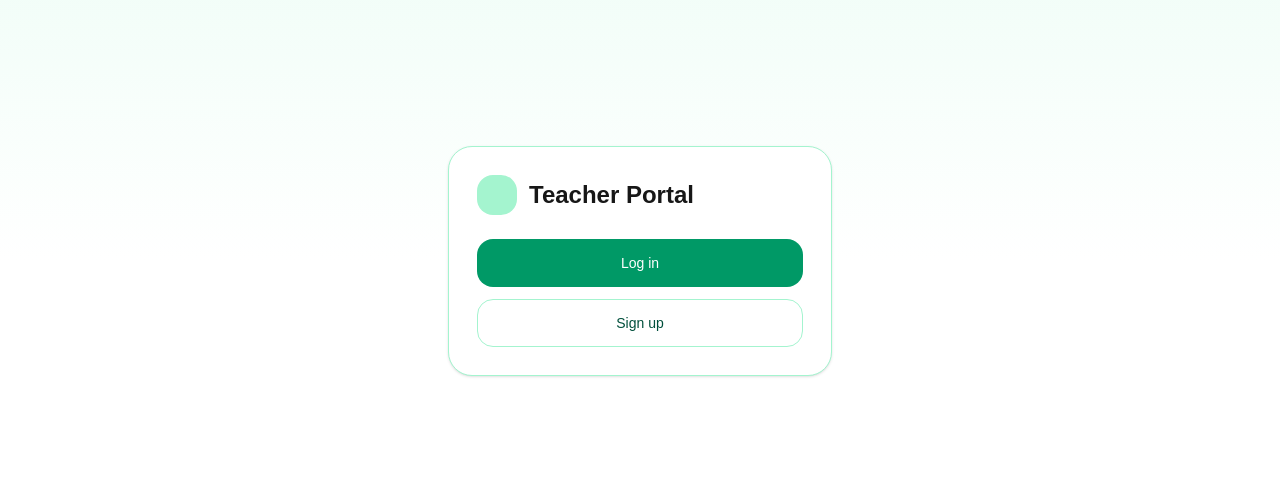
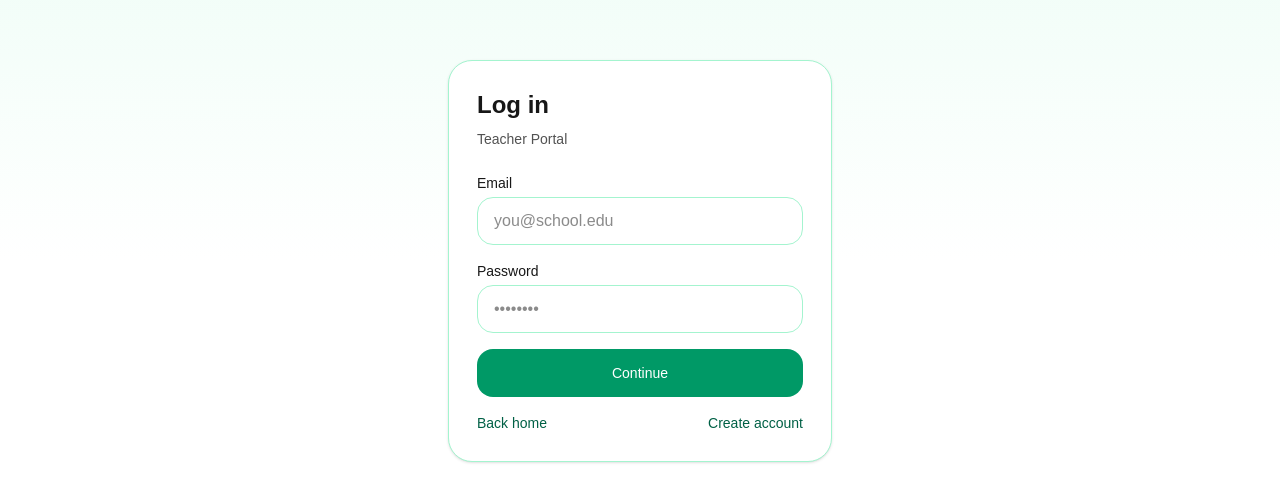
Before and after one commit to wincrazyyy/find-tutor, a Next.js app: page /login in a window 1280 px wide. Shown: the part 139-640 px from the top of the page. Built offline with nearby package versions, Linux system fonts and the light colour scheme.

Commit message:
wrong commit previously

```diff
--- a/app/login/page.tsx
+++ b/app/login/page.tsx
@@ -1,29 +1,57 @@
-// app/page.tsx
-export default function Page() {
+// app/login/page.tsx
+export default function LoginPage() {
   return (
     <main className="min-h-screen p-6 flex items-center justify-center bg-linear-to-b from-emerald-50 via-white to-white">
       <div className="w-full max-w-sm rounded-3xl border border-emerald-200 bg-white p-7 shadow-sm">
-        <div className="flex items-center gap-3">
-          <div className="h-10 w-10 rounded-2xl bg-emerald-200" />
-          <h1 className="text-2xl font-semibold text-neutral-900">
-            Teacher Portal
-          </h1>
-        </div>
+        <h1 className="text-2xl font-semibold text-neutral-900">Log in</h1>
+        <p className="mt-2 text-sm text-neutral-600">Teacher Portal</p>
 
-        <div className="mt-6 grid gap-3">
-          <a
-            href="/login"
-            className="inline-flex h-12 items-center justify-center rounded-2xl bg-emerald-600 text-sm font-medium text-white hover:bg-emerald-500"
+        <form className="mt-6 grid gap-4">
+          <div className="grid gap-1">
+            <label htmlFor="email" className="text-sm font-medium text-neutral-900">
+              Email
+            </label>
+            <input
+              id="email"
+              type="email"
+              autoComplete="email"
+              placeholder="you@school.edu"
+              className="h-12 w-full rounded-2xl border border-emerald-200 px-4 outline-none focus:border-emerald-400"
+            />
+          </div>
+
+          <div className="grid gap-1">
+            <label
+              htmlFor="password"
+              className="text-sm font-medium text-neutral-900"
+            >
+              Password
+            </label>
+            <input
+              id="password"
+              type="password"
+              autoComplete="current-password"
+              placeholder="••••••••"
+              className="h-12 w-full rounded-2xl border border-emerald-200 px-4 outline-none focus:border-emerald-400"
+            />
+          </div>
+
+          <button
+            type="button"
+            className="h-12 w-full rounded-2xl bg-emerald-600 text-sm font-medium text-white hover:bg-emerald-500"
           >
-            Log in
-          </a>
-          <a
-            href="/signup"
-            className="inline-flex h-12 items-center justify-center rounded-2xl border border-emerald-200 text-sm font-medium text-emerald-900 hover:bg-emerald-50"
-          >
-            Sign up
-          </a>
-        </div>
+            Continue
+          </button>
+
+          <div className="flex items-center justify-between text-sm">
+            <a href="/" className="text-emerald-800 hover:underline">
+              Back home
+            </a>
+            <a href="/signup" className="text-emerald-800 hover:underline">
+              Create account
+            </a>
+          </div>
+        </form>
       </div>
     </main>
   );
```
